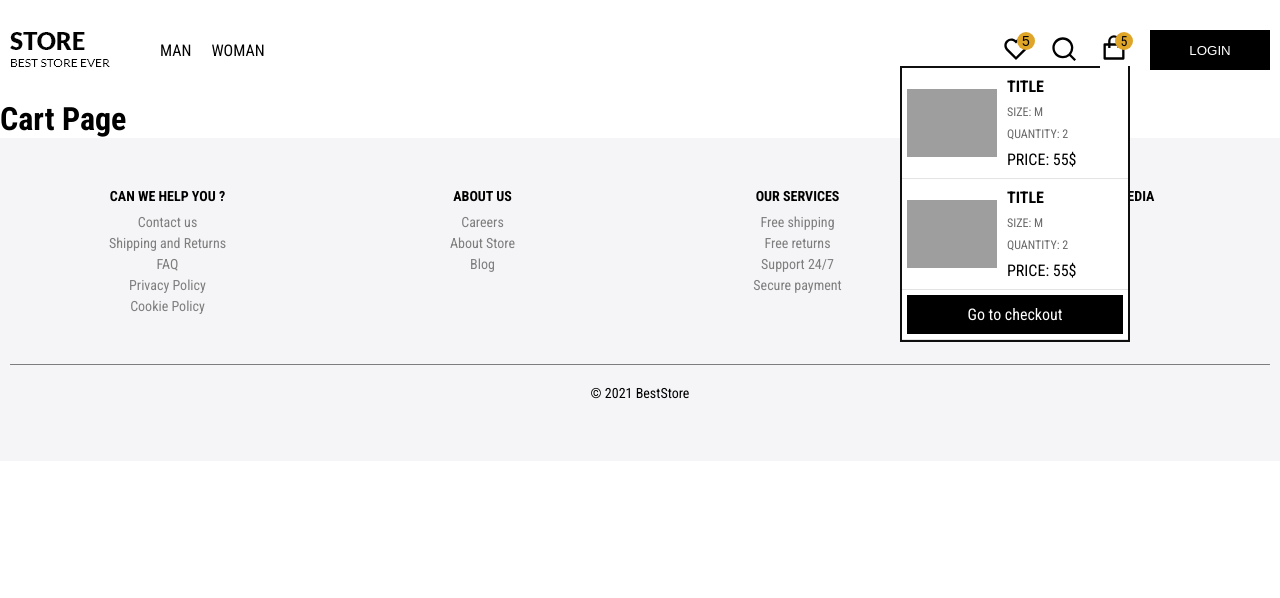
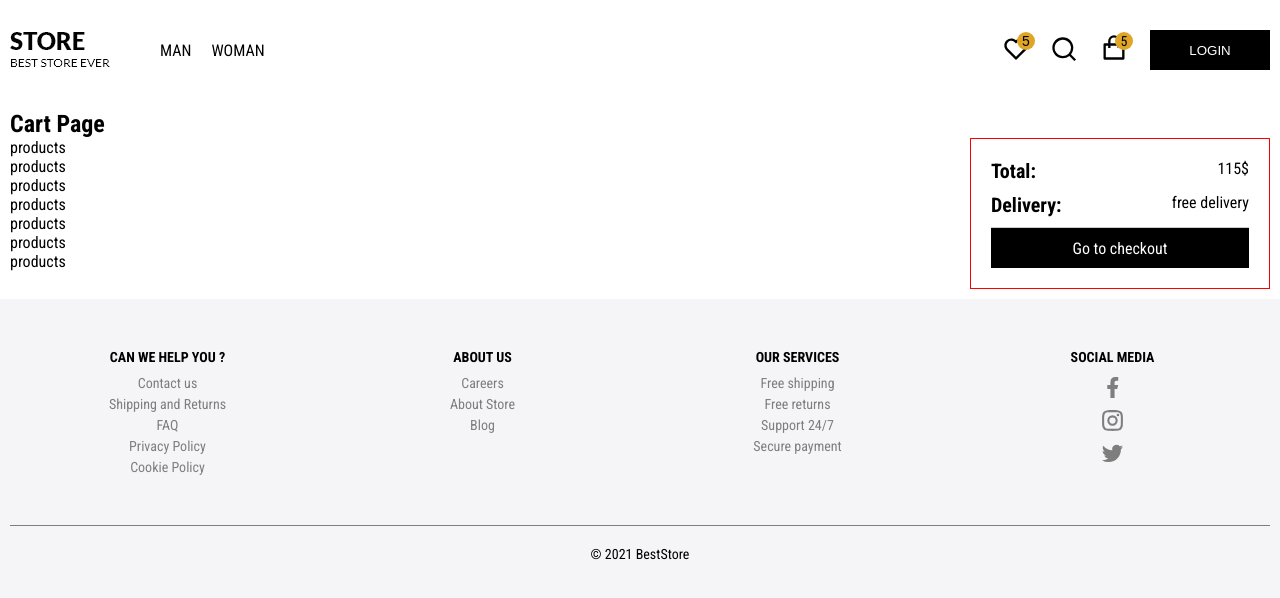
Before and after one commit to 1991Pawel/e-comerce-next, a Next.js app in the folder client/: page /cart in a window 1280 px wide. Shown: the top 598 px of the page. Built offline with nearby package versions, Linux system fonts and the light colour scheme; grey boxes are pictures that could not be loaded.

Commit message:
add cartDropDown styles,and cartPage

```diff
--- a/client/components/Header/Header.js
+++ b/client/components/Header/Header.js
@@ -47,6 +47,7 @@ export default function Header() {
           <div tabIndex="0" className={`${styles.option} ${styles.cartDropDown}`}>
             <RiShoppingBagLine size="28" />
             <span className={styles.option__count}>5</span>
+            <div className={styles.cartDropDown__wrapper}>
               <ul className={styles.cartDropDown__list}>
                 <li className={styles.cartDropDown__item}>
                   <img
@@ -68,6 +69,7 @@ export default function Header() {
                     src="https://img01.ztat.net/article/spp-media-p1/55754006ead239ce9fd89305cae3a52b/72db90b328144456a44c76defc9de8a9.jpg?imwidth=303&filter=packshot"
                     alt=""
                   />
+
                   <div className={styles.cartDropDown__content}>
                     <span className={styles.cartDropDown__title}>title</span>
                     <span className={styles.cartDropDown__size}>size: m</span>
@@ -75,12 +77,13 @@ export default function Header() {
                     <span className={styles.cartDropDown__price}>price: 55$</span>
                   </div>
                 </li>
-              <li className={styles.cartDropDown__item}>
+              </ul>
+              <div className={styles.cartDropDown__footer}>
                 <Link href="/cart">
-                  <a className={styles.cartDropDown__link}>Go to checkout</a>
+                  <a className={styles.cartDropDown__link}>Go to cart</a>
                 </Link>
-              </li>
-            </ul>
+              </div>
+            </div>
           </div>
           <button className={styles.button}>Login</button>
         </div>
--- a/client/components/Header/header.module.css
+++ b/client/components/Header/header.module.css
@@ -52,21 +52,21 @@
 .cartDropDown:hover {
   border: 2px solid rgb(0, 0, 0);
 }
-.cartDropDown:hover > .cartDropDown__list {
+
+.cartDropDown:hover > .cartDropDown__wrapper {
   display: block;
 }
 
-.cartDropDown__list {
+.cartDropDown__wrapper {
   position: absolute;
   right: -2px;
   background: rgb(255, 255, 255);
   border: 2px solid rgb(15, 15, 15);
   width: 230px;
-  height: auto;
-  /* display: none; */
+  display: none;
 }
 
-.cartDropDown__list::after {
+.cartDropDown__wrapper::after {
   content: '';
   display: block;
   position: absolute;
@@ -88,6 +88,10 @@
 .cartDropDown__title {
   font-weight: 700;
 }
+.cartDropDown__price {
+  font-size: 1.4rem;
+  font-weight: 700;
+}
 
 .cartDropDown__size,
 .cartDropDown__quantity {
@@ -95,16 +99,24 @@
   color: rgb(104, 104, 104);
 }
 
+.cartDropDown__list {
+  overflow-y: scroll;
+  max-height: 340px;
+}
+.cartDropDown__list,
+.cartDropDown__footer {
+  padding: 0.5rem;
+}
+
 .cartDropDown__item {
   list-style: none;
   display: grid;
   grid-template-columns: 90px 1fr;
   grid-template-rows: 100px;
-  padding: 0.5rem;
   border-bottom: 1px solid rgb(228, 227, 227);
 }
 
-.cartDropDown__item:last-of-type {
+.cartDropDown__btn {
   display: flex;
 }
 
@@ -122,6 +134,9 @@
   width: 100%;
   color: #fff;
   text-align: center;
+}
+.cartDropDown__footer {
+  display: flex;
 }
 
 .button {
--- a/client/pages/cart.js
+++ b/client/pages/cart.js
@@ -1,9 +1,39 @@
+import Link from 'next/link';
 import Layout from 'components/Layout/Layout';
+import styles from '../styles/pages/cart.module.css';
 
 export default function Cart() {
   return (
     <Layout>
-      <h1>Cart Page</h1>
+      <div className={styles.wrapper}>
+        <h2>Cart Page</h2>
+        <div className={styles.cart}>
+          <div className={styles.cart__products}>
+            <div>products</div>
+            <div>products</div>
+            <div>products</div>
+            <div>products</div>
+            <div>products</div>
+            <div>products</div>
+            <div>products</div>
+          </div>
+          <div className={styles.cart__details}>
+            <ul className={styles.cart__list}>
+              <li className={styles.cart__list__item}>
+                Total: <span className={styles.cart__list__subitem}>115$</span>
+              </li>
+              <li className={styles.cart__list__item}>
+                Delivery: <span className={styles.cart__list__subitem}>free delivery</span>
+              </li>
+            </ul>
+            <Link href="/cart">
+              <a className={styles.cart__btn} href="">
+                Go to checkout
+              </a>
+            </Link>
+          </div>
+        </div>
+      </div>
     </Layout>
   );
 }
--- a/client/styles/pages/cart.module.css
+++ b/client/styles/pages/cart.module.css
@@ -0,0 +1,46 @@
+.wrapper {
+  max-width: 1400px;
+  margin: 0 auto;
+  padding: 1rem;
+}
+
+.cart {
+  display: grid;
+  grid-template-columns: 1fr 300px;
+}
+.cart__details {
+  border: 1px solid red;
+  max-width: 350px;
+  padding: 2rem;
+}
+
+.cart__list {
+  border-bottom: solid 1px #ccc;
+}
+
+.cart__list__item {
+  display: flex;
+  justify-content: space-between;
+  font-size: 2rem;
+
+  font-weight: 700;
+  margin-bottom: 1rem;
+}
+
+.cart__list__subitem {
+  display: block;
+  font-weight: 400;
+  font-size: 1.6rem;
+}
+
+.cart__btn {
+  height: 4rem;
+  width: 100%;
+  background: #000;
+  color: #fff;
+  display: block;
+  display: flex;
+  justify-content: center;
+  align-items: center;
+  text-decoration: none;
+}
```
Lines whose indentation alone changed are shown as unchanged.
